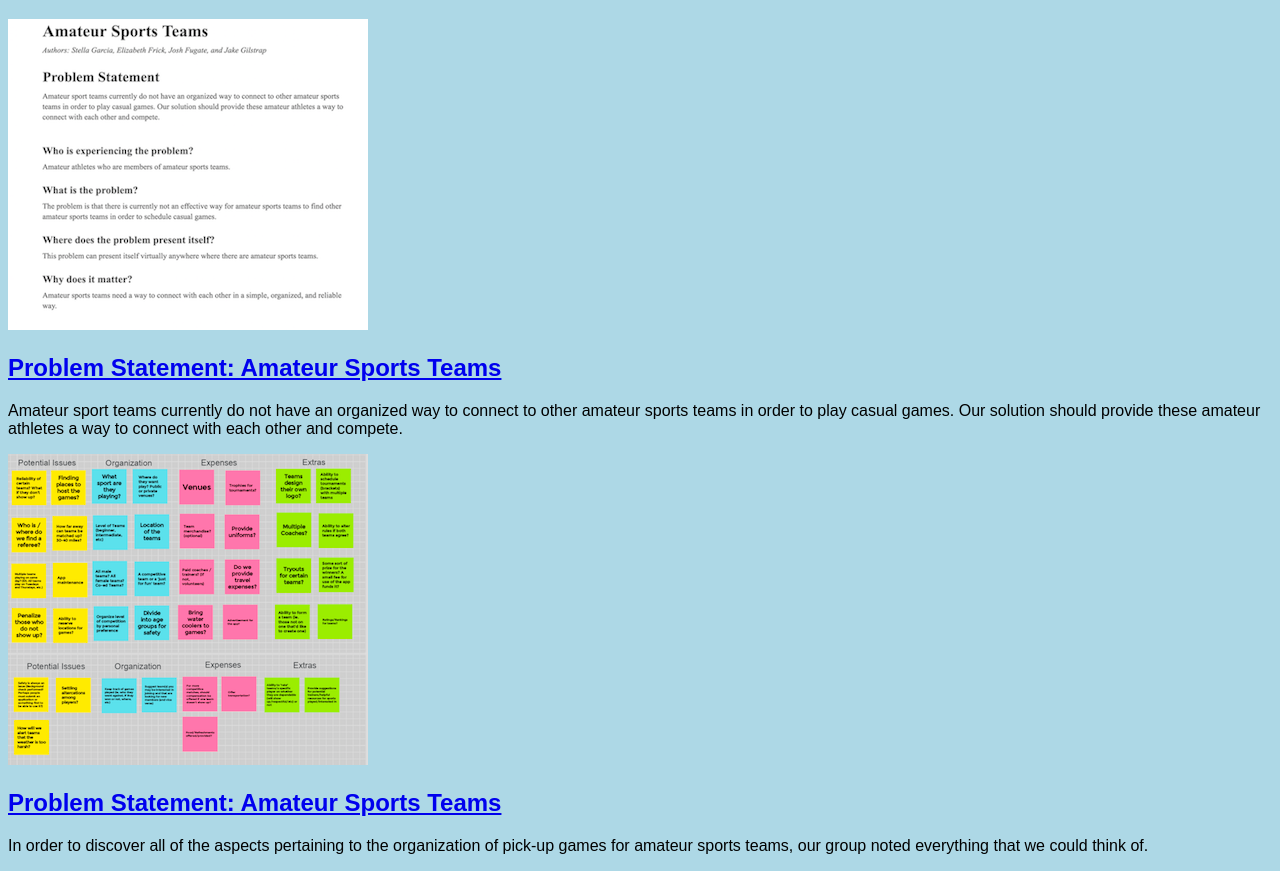
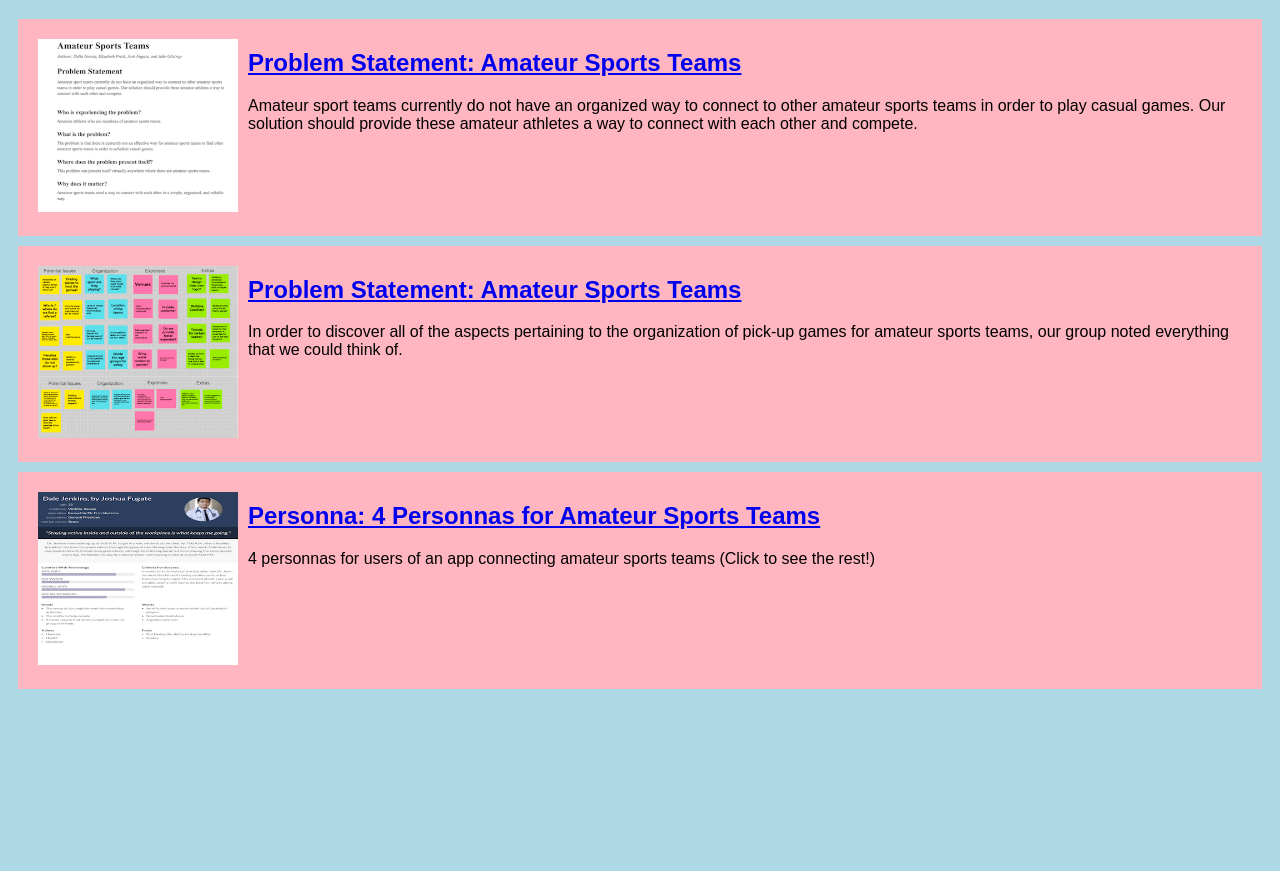
Before and after one commit to joshfugate/joshfugate.github.io, a plain HTML site: page index.html in a window 1280 px wide. Shown: the part 61-932 px from the top of the page. After the commit the page ends 800 px from the top, so only its background shows below. Drawn offline with Linux system fonts and the light colour scheme.

Commit message:
Add files via upload

```diff
--- a/index.html
+++ b/index.html
@@ -28,5 +28,16 @@
                         </p>
                 </section>
             </section>
+
+            <!-- Personna Assignment -->
+            <section class="assignment">
+                <a href="files/personna.pdf"><img src="images/personna.png"></a>
+                <section class="ass-details">
+                    <a href="files/personna.pdf"><h2>Personna: 4 Personnas for Amateur Sports Teams</h2></a>
+                        <p>
+                            4 personnas for users of an app connecting amateur sports teams (Click to see the rest!)
+                        </p>
+                </section>
+            </section>
         </body>
     </html>
--- a/styles.css
+++ b/styles.css
@@ -1,6 +1,18 @@
 body {
     background:lightblue;
     font-family:Arial, Helvetica, sans-serif;
+}
+
+.assignment {
+    display:flex;
+    padding:10px;
+    margin:10px;
+    background:lightpink;
+}
+
+.assignment img {
+    width:200px;
+    padding:10px;
 }
 
 h1 {
```
Also changed, not shown: images/personna.png (added), 1 other file.
